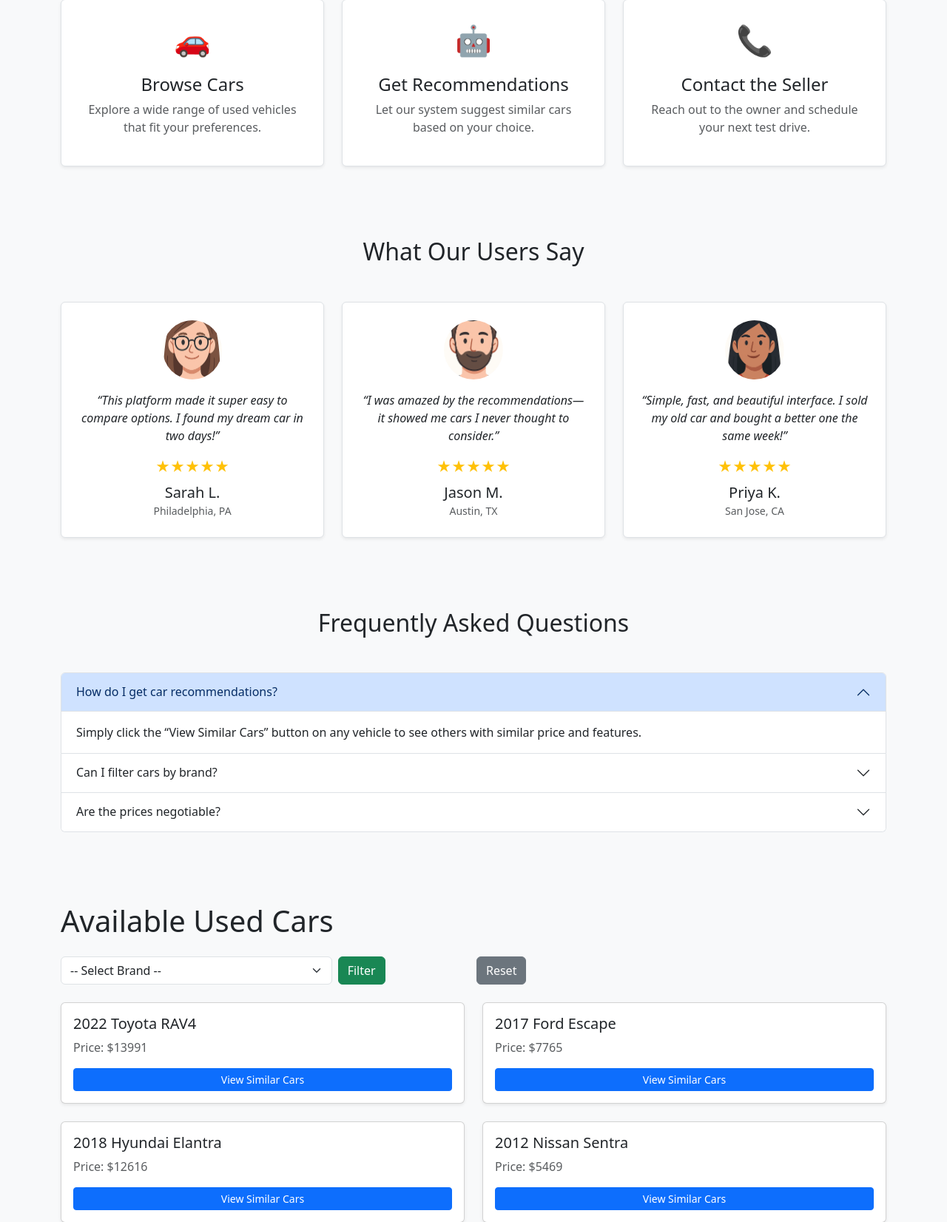
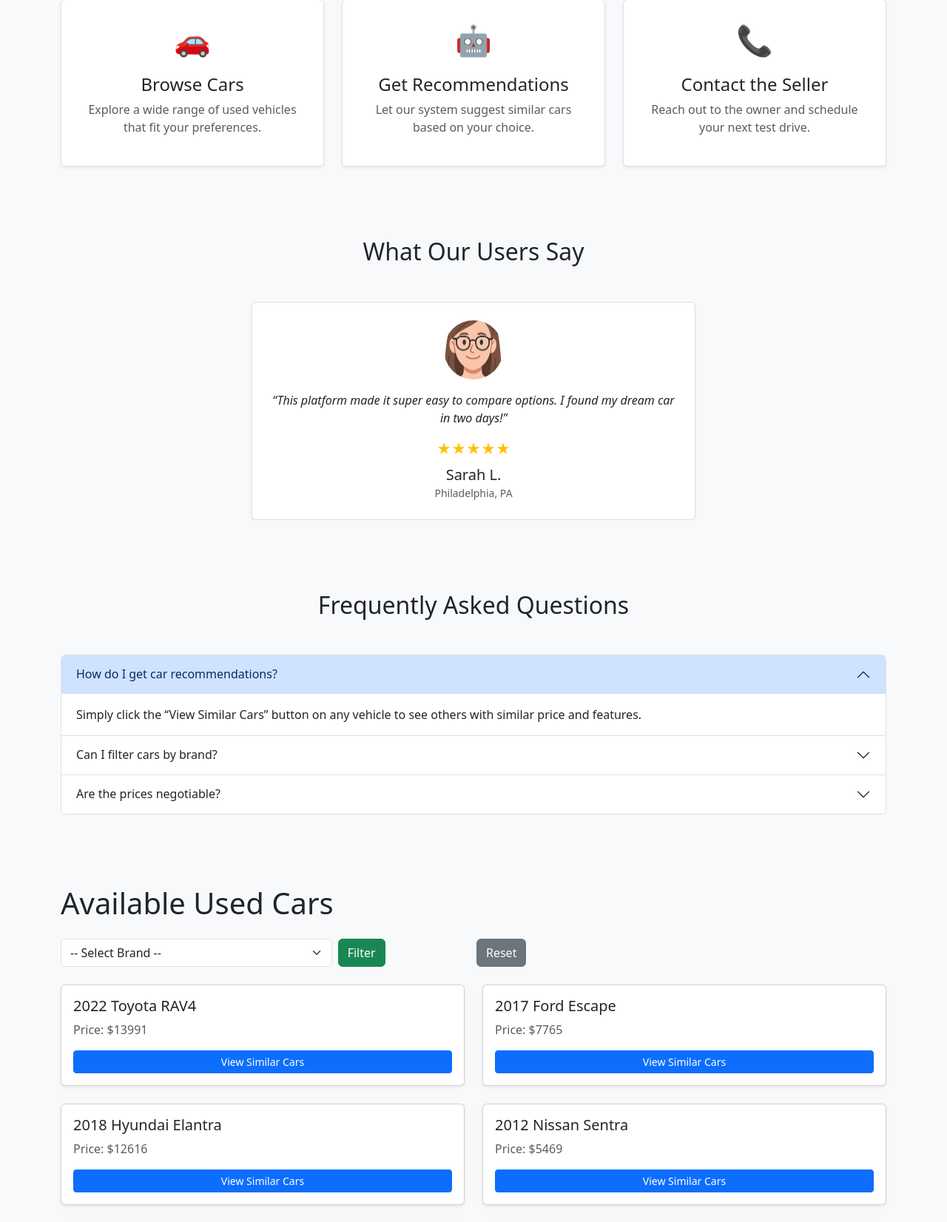
Before and after one commit to NingyuanBi/CarSal, a Flask app: page / in a window 1280 px wide. Shown: the part 464-2116 px from the top of the page at 74% size. Run offline with Flask 3, Linux system fonts and the light colour scheme.

Commit message:
Testimonials rolling show
The Testimonials section will now slide in the middle as a single card, with toggle buttons on the left and right

```diff
--- a/templates/index.html
+++ b/templates/index.html
@@ -52,13 +52,14 @@
         </div>
     </div>
 
-    <!-- Testimonials Section -->
+    <!-- Testimonials Section (Carousel) -->
     <div class="bg-light py-5">
       <div class="container">
         <h2 class="text-center mb-5">What Our Users Say</h2>
-            <div class="row text-center">
-                <div class="col-md-4">
-                    <div class="p-4 bg-white border rounded shadow-sm">
+        <div id="testimonialCarousel" class="carousel slide" data-bs-ride="carousel">
+          <div class="carousel-inner text-center">
+            <div class="carousel-item active">
+              <div class="p-4 bg-white border rounded shadow-sm mx-auto" style="max-width: 600px;">
                 <img src="{{ url_for('static', filename='avatars/Sarah.png') }}" class="rounded-circle mb-3" alt="Sarah's Avatar" style="max-width: 80px; aspect-ratio: 1 / 1; object-fit: cover;">
                 <p class="fst-italic">“This platform made it super easy to compare options. I found my dream car in two days!”</p>
                 <div class="mb-2 text-warning" style="font-size: 1.2rem;">★★★★★</div>
@@ -66,8 +67,8 @@
                 <small class="text-muted">Philadelphia, PA</small>
               </div>
             </div>
-                <div class="col-md-4">
-                    <div class="p-4 bg-white border rounded shadow-sm">
+            <div class="carousel-item">
+              <div class="p-4 bg-white border rounded shadow-sm mx-auto" style="max-width: 600px;">
                 <img src="{{ url_for('static', filename='avatars/Jason.png') }}" class="rounded-circle mb-3" alt="Jason's Avatar" style="max-width: 80px; aspect-ratio: 1 / 1; object-fit: cover;">
                 <p class="fst-italic">“I was amazed by the recommendations—it showed me cars I never thought to consider.”</p>
                 <div class="mb-2 text-warning" style="font-size: 1.2rem;">★★★★★</div>
@@ -75,8 +76,8 @@
                 <small class="text-muted">Austin, TX</small>
               </div>
             </div>
-                <div class="col-md-4">
-                    <div class="p-4 bg-white border rounded shadow-sm">
+            <div class="carousel-item">
+              <div class="p-4 bg-white border rounded shadow-sm mx-auto" style="max-width: 600px;">
                 <img src="{{ url_for('static', filename='avatars/Priya.png') }}" class="rounded-circle mb-3" alt="Priya's Avatar" style="max-width: 80px; aspect-ratio: 1 / 1; object-fit: cover;">
                 <p class="fst-italic">“Simple, fast, and beautiful interface. I sold my old car and bought a better one the same week!”</p>
                 <div class="mb-2 text-warning" style="font-size: 1.2rem;">★★★★★</div>
@@ -84,6 +85,15 @@
                 <small class="text-muted">San Jose, CA</small>
               </div>
             </div>
+          </div>
+          <button class="carousel-control-prev" type="button" data-bs-target="#testimonialCarousel" data-bs-slide="prev">
+            <span class="carousel-control-prev-icon" aria-hidden="true"></span>
+            <span class="visually-hidden">Previous</span>
+          </button>
+          <button class="carousel-control-next" type="button" data-bs-target="#testimonialCarousel" data-bs-slide="next">
+            <span class="carousel-control-next-icon" aria-hidden="true"></span>
+            <span class="visually-hidden">Next</span>
+          </button>
         </div>
       </div>
     </div>
```
Lines whose indentation alone changed are shown as unchanged.
